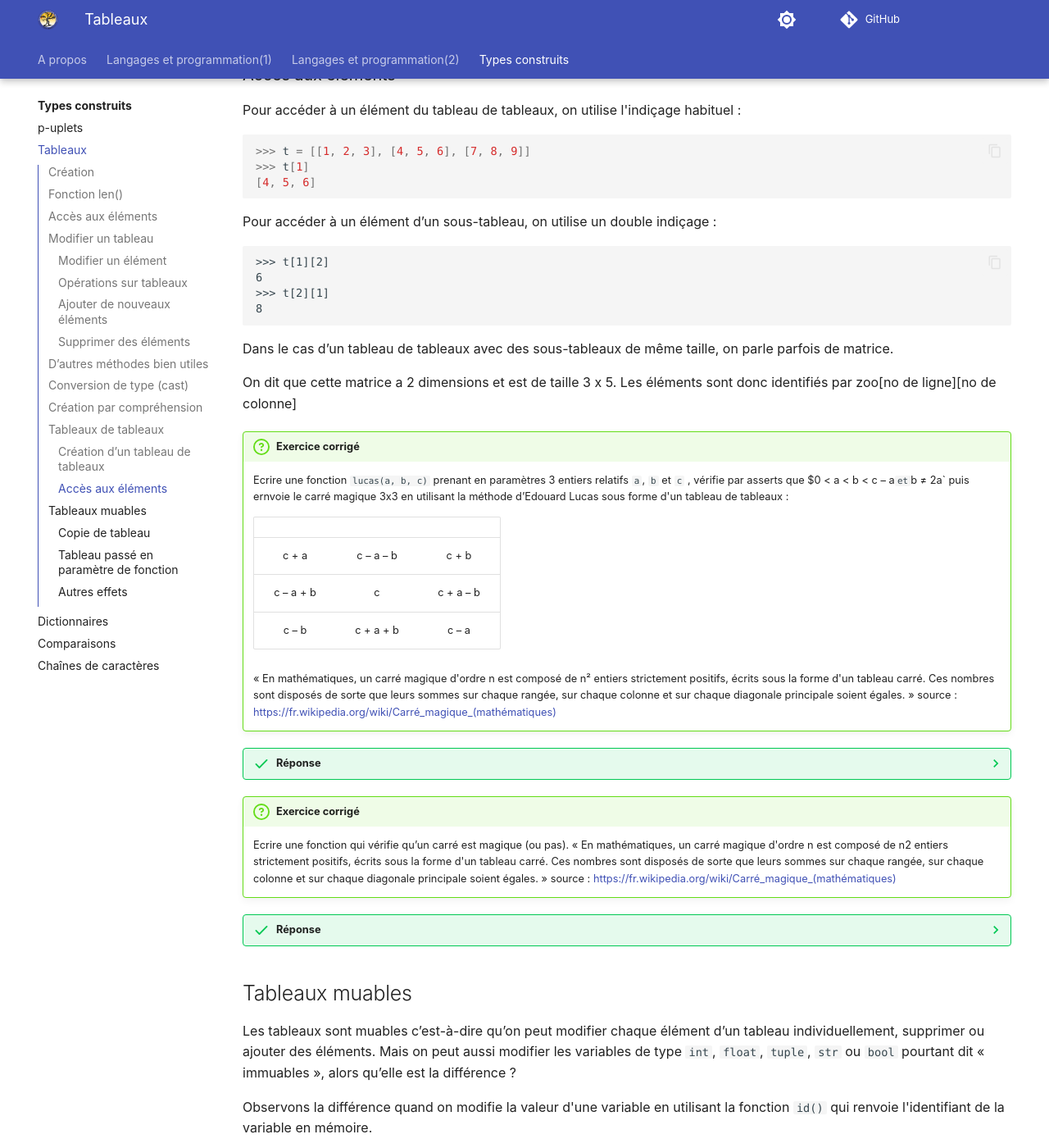
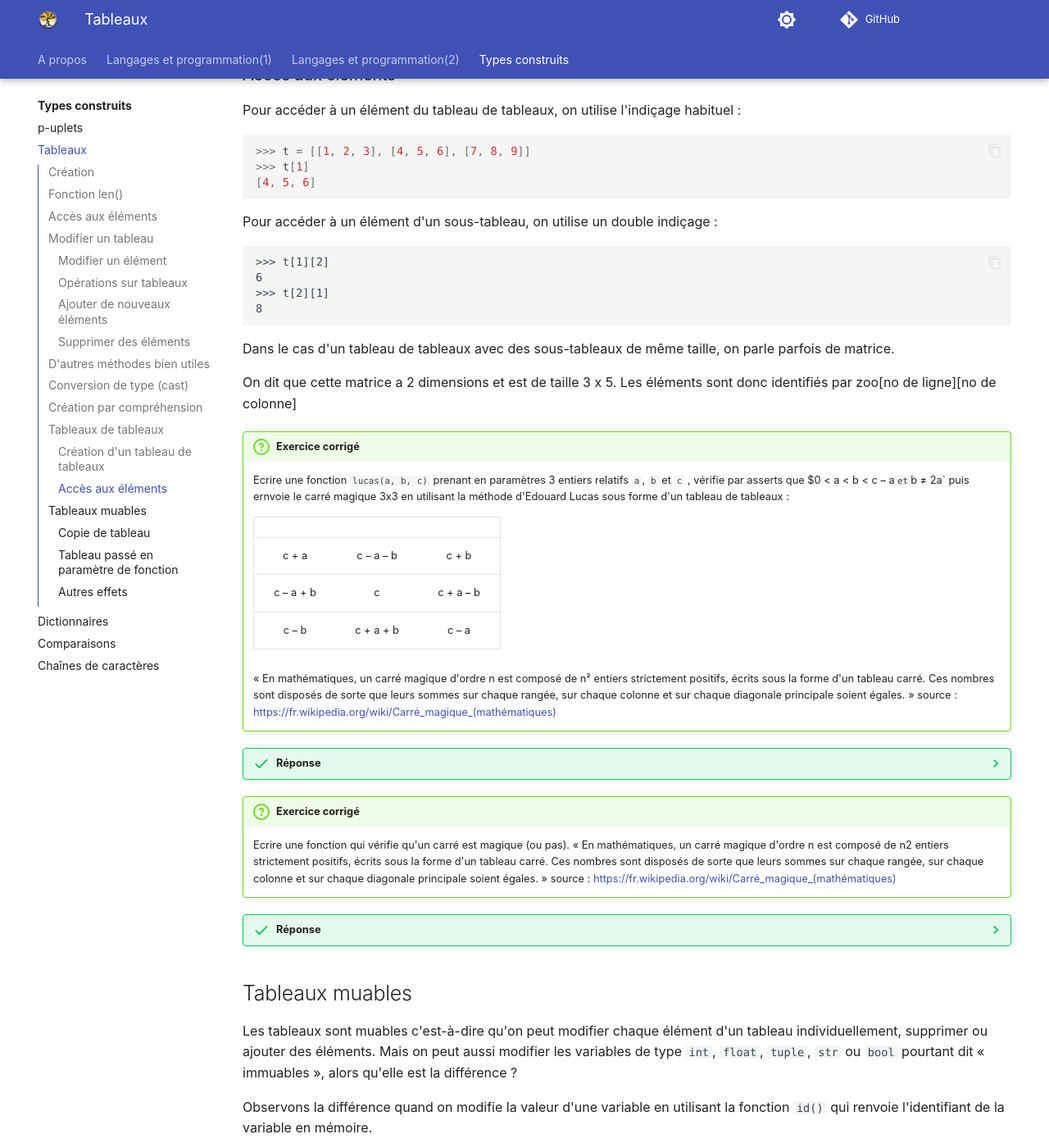
Before and after one commit to fab-perez/NSI-1, an MkDocs documentation site: the page built from docs/types-construits/2-tableaux.md, in a window 1280 px wide and 1400 px high, scrolled down 9120 px. Shown: the whole window at 82% size. Built offline with MkDocs 1.6.1 and Material for MkDocs 9.7.7, drawn with Linux system fonts in a browser that asks for light colours; emoji names are drawn with the system emoji font; comment, search, counter and statistics services are not loaded; some of the changed text lies outside the part shown.

Commit message:
Add files via upload

````diff
--- a/docs/types-construits/2-tableaux.md
+++ b/docs/types-construits/2-tableaux.md
@@ -1,7 +1,7 @@
 # Tableaux (type `list`)
 
 !!! abstract "Cours"
-    Un **tableau** est une suite **ordonnée** d’éléments qui peuvent être **modifiés** (muables[^2.1]).
+    Un **tableau** est une suite **ordonnée** d'éléments qui peuvent être **modifiés** (muables[^2.1]).
 
     En Python les tableaux sont du type `list`[^2.2].
 
@@ -14,7 +14,7 @@
 
 Un tableau est déclaré par une série de valeurs séparées par des virgules, et le tout **encadré par des crochets** “`[ ]`”. Il contient des éléments du même type (selon le programme de 1ere[^2.3])  .
 
-[^2.3]: Le type `list` de Python offre plus de possibilité qu'un tableau et notamment peut contenir des éléments de types différents (y compris d’autres tableaux).
+[^2.3]: Le type `list` de Python offre plus de possibilité qu'un tableau et notamment peut contenir des éléments de types différents (y compris d'autres tableaux).
 
 ``` py
 >>> t = [1, 2, 3, 4]
@@ -24,7 +24,7 @@ Un tableau est déclaré par une série de valeurs séparées par des virgules,
 <class 'list'>
 ```
 
-:warning: Comme pour les p-uplets, ne pas confondre la virgule de séparateur d’éléments avec le point de séparateur décimal.
+:warning: Comme pour les p-uplets, ne pas confondre la virgule de séparateur d'éléments avec le point de séparateur décimal.
 
 
 Il est possible decréer un tableau vide :
@@ -40,7 +40,7 @@ singleton = [5] # Creation d'un tableau avec un seul element
 ```
 
 ## Fonction `len()`
-La fonction `len()` renvoie la longueur d'un tableau, c'est-à-dire le nombre d'éléments qu’il contient.
+La fonction `len()` renvoie la longueur d'un tableau, c'est-à-dire le nombre d'éléments qu'il contient.
 
 ``` py
 >>> animaux = ['girafe', 'tigre', 'singe', 'souris']
@@ -52,7 +52,7 @@ La fonction `len()` renvoie la longueur d'un tableau, c'est-à-dire le nombre d'
 
 ## Accès aux éléments
 
-Comme pour les chaines de caractères et les p-uplets, les éléments d’un tableau `t` sont indexés à partir de `0` jusqu'à `len(t)` **exclus**, c'est-à-dire le dernier élément est en position `len(t) - 1`. Il est possible d'accèder aux éléments par leur index entre crochets.
+Comme pour les chaines de caractères et les p-uplets, les éléments d'un tableau `t` sont indexés à partir de `0` jusqu'à `len(t)` **exclus**, c'est-à-dire le dernier élément est en position `len(t) - 1`. Il est possible d'accèder aux éléments par leur index entre crochets.
 
 
 ``` py
@@ -61,10 +61,10 @@ Comme pour les chaines de caractères et les p-uplets, les éléments d’un tab
 'b'
 ```
 
-:warning: Le premier élément est à l’index 0.
+:warning: Le premier élément est à l'index 0.
 
 
-Comme pour les p-uplets, on peut utiliser des indices négatifs, le dernier élément à l’indice `-1`, l'avant-dernier `-2`, etc.
+Comme pour les p-uplets, on peut utiliser des indices négatifs, le dernier élément à l'indice `-1`, l'avant-dernier `-2`, etc.
 
 ``` py
 >>> t = ['a', 'b', 'c', 'd', 'e', 'f']
@@ -117,7 +117,7 @@ True
 False
 ```
 
-De façon très similaire aux p-uplets, le mot clé `in` permet aussi d’écrire une boucle pour parcourir (ou «itérer») toutes les valeurs d'un tableau. Comparons à nouveau différentes méthodes pour parcourir un tableau `t` :
+De façon très similaire aux p-uplets, le mot clé `in` permet aussi d'écrire une boucle pour parcourir (ou «itérer») toutes les valeurs d'un tableau. Comparons à nouveau différentes méthodes pour parcourir un tableau `t` :
 
 
 === "Avec une boucle non bornée `while`"
@@ -173,7 +173,7 @@ La boucle `for elem in t` est plus simple pour parcourir les valeurs d'un tablea
 
 ### Modifier un élément
 
-À la différence des chaines de caractères et p-uplets, il est possible de modifier la valeur d’un élément dans un tableau :
+À la différence des chaines de caractères et p-uplets, il est possible de modifier la valeur d'un élément dans un tableau :
 
 ``` py
 >>> animaux = ['girafe', 'tigre', 'singe', 'souris']
@@ -205,7 +205,7 @@ Deux opérations sont possibles, l'addition et la multiplication :
 
 Il existe plusieurs méthodes pour ajouter des éléments à un tableau `t`:
 
-- `t.append(x)` ajoute un élément `x` à la fin d’un tableau `t`.
+- `t.append(x)` ajoute un élément `x` à la fin d'un tableau `t`.
     ``` py
 	>>> t = [1, 2, 3]
     >>> t.append(4)
@@ -213,7 +213,7 @@ Il existe plusieurs méthodes pour ajouter des éléments à un tableau `t`:
     [1, 2, 3, 4]
     ```
 
-- `t.insert(i, x)` insére un élément `x` à la position donnée par l’indice `i`. `i` est la position de l'élément courant avant lequel l'insertion doit s'effectuer.
+- `t.insert(i, x)` insére un élément `x` à la position donnée par l'indice `i`. `i` est la position de l'élément courant avant lequel l'insertion doit s'effectuer.
     ``` py
     >>> t = ['a', 'b', 'd']
     >>> t.insert(2, 'c')
@@ -266,7 +266,7 @@ Il existe plusieurs méthodes pour supprimer des éléments à un tableau `t`:
     >>> t
     [1, 2, 3]
     ```
-    Ou encore le tableau entier avec l’instruction `del t`, alors la variable `t` n’existe plus.
+    Ou encore le tableau entier avec l'instruction `del t`, alors la variable `t` n'existe plus.
 
     ``` py
     >>> del t
@@ -276,9 +276,9 @@ Il existe plusieurs méthodes pour supprimer des éléments à un tableau `t`:
       NameError: name ' tu ' is not defined
     ```
 
-[^2.5]: `del` est une instruction Python, pas une fonction, elle s’écrit donc sans parenthèse.
+[^2.5]: `del` est une instruction Python, pas une fonction, elle s'écrit donc sans parenthèse.
 
-##	D’autres méthodes bien utiles
+##	D'autres méthodes bien utiles
 
 Deux méthodes pour trier un tableau :
 
@@ -382,7 +382,7 @@ Ce qui est equivalent à :
 [0, 1, 4, 9, 16, 25, 36, 49, 64, 81]
 ```
 
-A partir d’un autre tableau `ancien_tableau` :
+A partir d'un autre tableau `ancien_tableau` :
 ``` py
 >>> mult_3 = [3 * i for i in [1, 2, 3]]
 >>> mult_3
@@ -415,7 +415,7 @@ Avec plusieurs arguments :
 
 Pour finir, il est tout à fait possible de construire des tableaux de p-uplets ou des tableaux de tableaux. Cette fonctionnalité peut parfois être très pratique.
 
-###	Création d’un tableau de tableaux
+###	Création d'un tableau de tableaux
 
 On peut créer un tableau qui contient des tableaux :
 ``` py
@@ -502,7 +502,7 @@ Pour accéder à un élément du tableau de tableaux, on utilise l'indiçage hab
 [4, 5, 6]
 ```
 
-Pour accéder à un élément d’un sous-tableau, on utilise un double indiçage :
+Pour accéder à un élément d'un sous-tableau, on utilise un double indiçage :
 ```
 >>> t[1][2]
 6
@@ -510,7 +510,7 @@ Pour accéder à un élément d’un sous-tableau, on utilise un double indiçag
 8
 ```
 
-Dans le cas d’un tableau de tableaux avec des sous-tableaux de même taille, on parle parfois de matrice.
+Dans le cas d'un tableau de tableaux avec des sous-tableaux de même taille, on parle parfois de matrice.
 
 
 
@@ -519,7 +519,7 @@ On dit que cette matrice a 2 dimensions et est de taille 3 x 5. Les éléments s
 
 
 !!! question "Exercice corrigé"
-	Ecrire une fonction `lucas(a, b, c)` prenant en paramètres 3 entiers relatifs `a`, `b` et `c` , vérifie par asserts que  $0 < a < b < c – a` et `b ≠ 2a` puis ernvoie le carré magique 3x3 en utilisant la méthode d’Edouard Lucas sous forme d'un tableau de tableaux :
+	Ecrire une fonction `lucas(a, b, c)` prenant en paramètres 3 entiers relatifs `a`, `b` et `c` , vérifie par asserts que  $0 < a < b < c – a` et `b ≠ 2a` puis ernvoie le carré magique 3x3 en utilisant la méthode d'Edouard Lucas sous forme d'un tableau de tableaux :
 
 
     ||||
@@ -548,7 +548,7 @@ On dit que cette matrice a 2 dimensions et est de taille 3 x 5. Les éléments s
 
 
 !!! question "Exercice corrigé"
-	Ecrire une fonction qui vérifie qu’un carré est magique (ou pas).
+	Ecrire une fonction qui vérifie qu'un carré est magique (ou pas).
     «  En mathématiques, un carré magique d'ordre n est composé de n2 entiers strictement positifs, écrits sous la forme d'un tableau carré. Ces nombres sont disposés de sorte que leurs sommes sur chaque rangée, sur chaque colonne et sur chaque diagonale principale soient égales. » source : [https://fr.wikipedia.org/wiki/Carré_magique_(mathématiques)](https://fr.wikipedia.org/wiki/Carr%C3%A9_magique_(math%C3%A9matiques))
 
 ??? Success "Réponse"
@@ -600,7 +600,7 @@ On dit que cette matrice a 2 dimensions et est de taille 3 x 5. Les éléments s
 
 ##	Tableaux muables
 
-Les tableaux sont muables c’est-à-dire qu’on peut modifier chaque élément d’un tableau individuellement, supprimer ou ajouter des éléments. Mais on peut aussi modifier les variables de type `int`, `float`, `tuple`, `str` ou `bool` pourtant dit «  immuables », alors qu’elle est la différence ?
+Les tableaux sont muables c'est-à-dire qu'on peut modifier chaque élément d'un tableau individuellement, supprimer ou ajouter des éléments. Mais on peut aussi modifier les variables de type `int`, `float`, `tuple`, `str` ou `bool` pourtant dit «  immuables », alors qu'elle est la différence ?
 
 Observons la différence quand on modifie la valeur d'une variable en utilisant la fonction `id()` qui renvoie l'identifiant de la variable en mémoire.
 
@@ -625,11 +625,11 @@ Observons la différence quand on modifie la valeur d'une variable en utilisant
     2366637916800
     ```
 
-    C’est la même variable `t` qui reste en mémoire avec une valeur différente.
+    C'est la même variable `t` qui reste en mémoire avec une valeur différente.
 
 ###	Copie de tableau
 
-Comparons ce qu’il se passe quand on copie une variable immuable, par exemple de type `int`, et une variable de type `list` muable.
+Comparons ce qu'il se passe quand on copie une variable immuable, par exemple de type `int`, et une variable de type `list` muable.
 
 
 === "avec une variable de type "immuable""
@@ -645,12 +645,12 @@ Comparons ce qu’il se passe quand on copie une variable immuable, par exemple
     2
     ```
 
-    Qu’est-il arrivé à `a` ?
+    Qu'est-il arrivé à `a` ?
     ``` py
     >>> a
     1
     ```
-    `a` n’a pas changé.
+    `a` n'a pas changé.
 
 === "avec une variable de type "muable""
     ``` py
@@ -666,7 +666,7 @@ Comparons ce qu’il se passe quand on copie une variable immuable, par exemple
     [1, 2, 4]
     ```
 
-    Qu’est-il arrivé à `t` ?
+    Qu'est-il arrivé à `t` ?
 
     ``` PY
     >>> t
@@ -675,7 +675,7 @@ Comparons ce qu’il se passe quand on copie une variable immuable, par exemple
 
     `t` a aussi été modifié quand on a modifié `u` !
 
-Les deux variables `t` et `u` ne sont pas deux objets différents mais **deux noms qui font référence au même objet en mémoire**.  Pour s’en convaincre on peut vérifier les adresses des variables
+Les deux variables `t` et `u` ne sont pas deux objets différents mais **deux noms qui font référence au même objet en mémoire**.  Pour s'en convaincre on peut vérifier les adresses des variables
 
 === "avec une variable de type "immuable""
 
@@ -721,14 +721,14 @@ Pour copier un tableau , il faut créer une **copie explicite** du tableau initi
 
 
 ###	Tableau passé en paramètre de fonction
-Passer des arguments à une fonction d’un type muable comme `list`[^2.7] génère des effets de bord[^2.8] .
+Passer des arguments à une fonction d'un type muable comme `list`[^2.7] génère des effets de bord[^2.8] .
 
 [^2.7]: Ou de type `dict` ou `set` qui sont aussi des types muables.
 [^2.8]: Un effet de bord se produit quand une fonction modifie le contenu d'une variable qui appartient au contexte appelant.
 
-Nous avons vu précédemment qu’une fonction ne modifie pas la valeur d’une variable passée en paramètre en dehors de son exécution, les paramètres sont passés par valeur.  C’est en effet le cas avec des variables de type immuable mais ce n’est pas le cas pour les variables de type muable comme le type `lis`t. Dans ce cas, la fonction reçoit l'adresse en mémoire de la variable passée en argument et peut donc en modifier le contenu.
+Nous avons vu précédemment qu'une fonction ne modifie pas la valeur d'une variable passée en paramètre en dehors de son exécution, les paramètres sont passés par valeur.  C'est en effet le cas avec des variables de type immuable mais ce n'est pas le cas pour les variables de type muable comme le type `lis`t. Dans ce cas, la fonction reçoit l'adresse en mémoire de la variable passée en argument et peut donc en modifier le contenu.
 
-Illustrons cela des fonctions `f(x)` et `g(x)` qui modifient simplement la valeur d’un paramètre `x`.
+Illustrons cela des fonctions `f(x)` et `g(x)` qui modifient simplement la valeur d'un paramètre `x`.
 
 === "avec une variable de type "immuable""
     ``` py
@@ -752,7 +752,7 @@ Appelons ces fonctions en passant des variables `a` et `t` en paramètre [^2.9]:
     >>> a
     1
     ```
-    La valeur de `a` n’a pas été modifiée par la fonction `f`.
+    La valeur de `a` n'a pas été modifiée par la fonction `f`.
 
 === "avec une variable de type "muable""
     ``` py
````
Also changed, not shown: docs/types-construits/1-p-uplets.md (+110 -64 lines), docs/types-construits/3-dictionnaires.md (+20 -20 lines), docs/types-construits/5-chaines-de-caracteres.md (+8 -8 lines).
